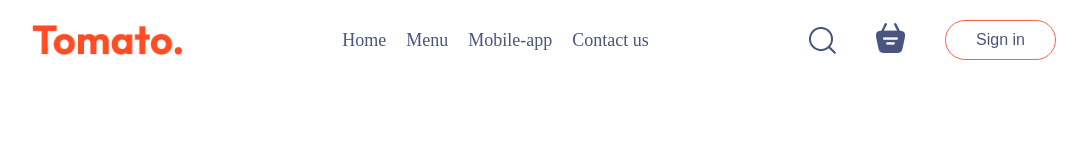
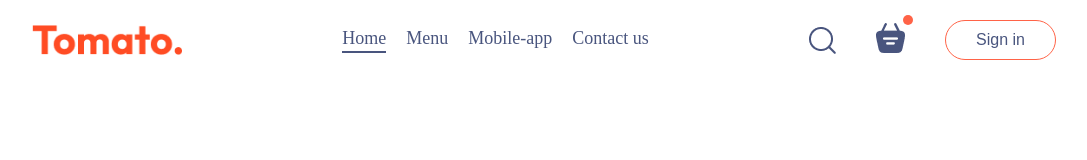
Before and after one commit to kalemithun3/FOOD-DELIVERY-Frond-End, a React (Create React App) app: page / in a window 1280 px wide. Shown: the top 160 px of the page, without its empty margins (96-1183 px from the left). Built offline with nearby package versions, Linux system fonts and the light colour scheme.

Commit message:
navbar updated

```diff
--- a/src/components/Navbar/Navbar.css
+++ b/src/components/Navbar/Navbar.css
@@ -37,3 +37,26 @@
 .navbar button:hover {
   background-color: #fff4f2;
 }
+
+.navbar .active{
+  padding-bottom: 2px;
+  border-bottom: 2px solid #49557e;
+}
+
+.navbar li{
+  cursor: pointer;
+}
+
+.navbar-search-icon{
+  position: relative;
+}
+
+.navbar-search-icon .dot{
+  position: absolute;
+  min-width: 10px;
+  min-height: 10px;
+  background-color: tomato;
+  border-radius: 5px;
+  top: -8px;
+  right: -8px;
+}
--- a/src/components/Navbar/Navbar.jsx
+++ b/src/components/Navbar/Navbar.jsx
@@ -1,25 +1,26 @@
-import React from 'react';
+import React, { useState } from 'react';
 import './Navbar.css';
 import { assets } from '../../assets/assets';
 
 
-function Navbar() {
+const Navbar = () => {
+    const [menu, setMenu] = useState("Home");
     return (
         <div className='navbar'>
             <img src={assets.logo} alt="" className="logo" />
             <ul className="navbar-menu">
-                <li>Home</li>
-                <li>Menu</li>
-                <li>Mobile-app</li>
-                <li>Contact us</li>
+                <li onClick={() => setMenu("Home")} className={menu === "Home" ? "active" : ""}>Home</li>
+                <li onClick={() => setMenu("Menu")} className={menu === "Menu" ? "active" : ""}>Menu</li>
+                <li onClick={() => setMenu("Mobile-app")} className={menu === "Mobile-app" ? "active" : ""}>Mobile-app</li>
+                <li onClick={() => setMenu("Contact-us")} className={menu === "Contact-us" ? "active" : ""}>Contact us</li>
             </ul>
             <div className="navbar-right">
-            <img src={assets.search_icon} alt=""/>
-            <div className="navbar-search-icon">
-            <img src={assets.basket_icon} alt=""/>
-            <div className="dot"></div>
-            </div>
-            <button>Sign in</button>
+                <img src={assets.search_icon} alt="" />
+                <div className="navbar-search-icon">
+                    <img src={assets.basket_icon} alt="" />
+                    <div className="dot"></div>
+                </div>
+                <button>Sign in</button>
             </div>
         </div>
     )
```
Also changed, not shown: src/pages/Home/Home.jsx (added, +9 -0 lines).
